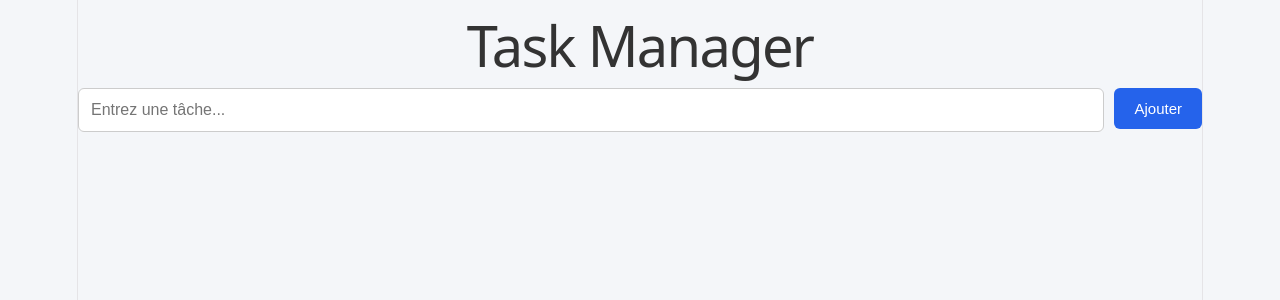
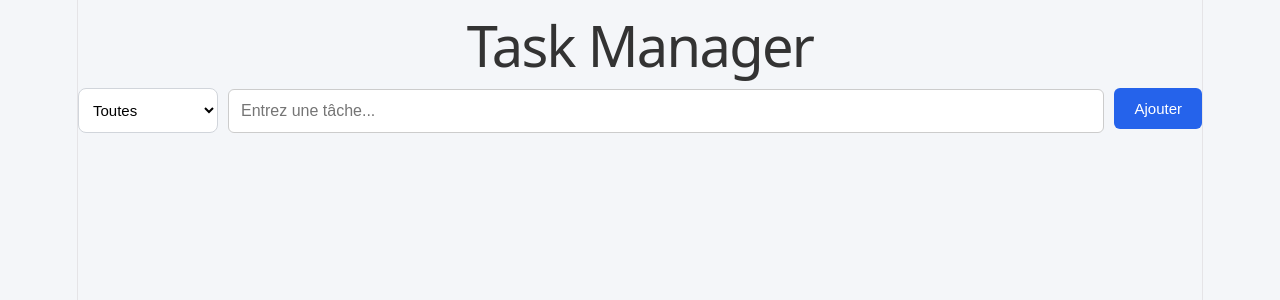
Before and after one commit to baghlalmohamedreda/task-manager, a React app in the folder frontend/: page / in a window 1280 px wide. Shown: the top 300 px of the page. Built offline with nearby package versions, Linux system fonts and the light colour scheme; the HTML template or start-up script is replaced by a standard one.

Commit message:
add task filtering feauture

```diff
--- a/frontend/src/components/taskform/TaskForm.css
+++ b/frontend/src/components/taskform/TaskForm.css
@@ -1,9 +1,28 @@
-.task-form{
-    display:flex;
-    gap:10px;
-    margin-bottom:25px;
+.task-form {
+    display: flex;
+    align-items: center;
+    gap: 10px;
 }
 
+.filter-select {
+    width: 140px;
+    height: 45px;
+    padding: 0 10px;
+    border: 1px solid #d1d5db;
+    border-radius: 8px;
+    background-color: white;
+    font-size: 15px;
+    cursor: pointer;
+    outline: none;
+}
+
+.filter-select:focus {
+    border-color: #2563eb;
+}
+
+.filter-select option {
+    font-size: 15px;
+}
 .task-form input{
     flex:1;
     padding:12px;
@@ -39,3 +58,32 @@
 .task-form button{
     align-self:flex-start;
 }
+.filter {
+    margin: 20px 0;
+    display: flex;
+    justify-content: center;
+}
+
+.filter select {
+    width: 180px;
+    padding: 10px 15px;
+    font-size: 15px;
+    border: 1px solid #ccc;
+    border-radius: 8px;
+    background-color: white;
+    cursor: pointer;
+    outline: none;
+    transition: all 0.2s ease;
+}
+
+.filter select:hover {
+    border-color: #3498db;
+}
+
+.filter select:focus {
+    border-color: #3498db;
+    box-shadow: 0 0 5px rgba(52, 152, 219, 0.3);
+}
+.filter option {
+    padding: 10px;
+}
--- a/frontend/src/components/taskform/TaskForm.jsx
+++ b/frontend/src/components/taskform/TaskForm.jsx
@@ -17,6 +17,11 @@ function TaskForm({onAddtask,editingtask}){
     return(
         <>
         <form className="task-form" action="">
+            <select className="filter-select">
+        <option value="all">Toutes</option>
+        <option value="active">Actives</option>
+        <option value="completed">Terminées</option>
+    </select>
             <div className="input-container">
                    <input  type="text"  placeholder="Entrez une tâche..." value={title} onChange={(e)=> {setTitle(e.target.value)
                 setErr("")
--- a/frontend/src/pages/Home.jsx
+++ b/frontend/src/pages/Home.jsx
@@ -3,6 +3,7 @@ import TaskForm from "../components/taskform/TaskForm";
 import DeleteModal from "../components/deletemodal/DeleteModal"
 import { useState,useEffect } from "react";
 import TaskList from "../components/tasklist/TaskList";
+
 
 function Home() {
     const [tasks, setTasks] = useState(()=>{
@@ -79,6 +80,7 @@ function confirmesuppression(){
                 onAddtask={addtask}
                 editingtask={editingtask}
             />
+
             <TaskList
                 tasks={tasks}
                 onDeletetask={deletetask}
```
